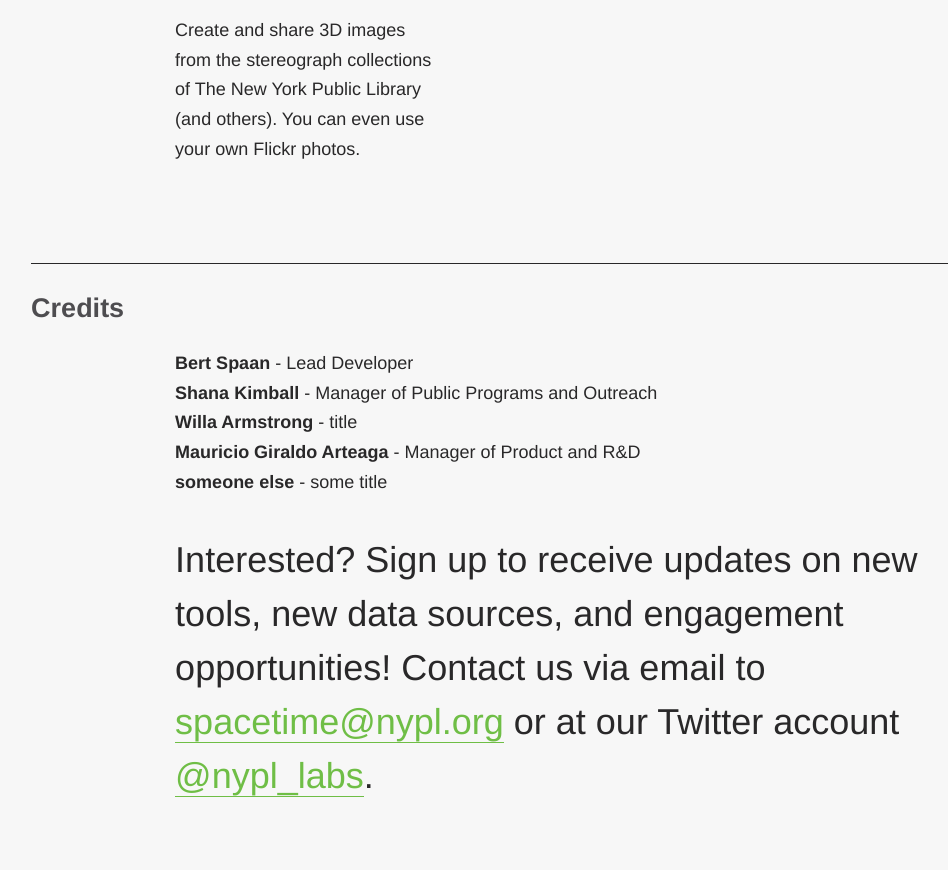
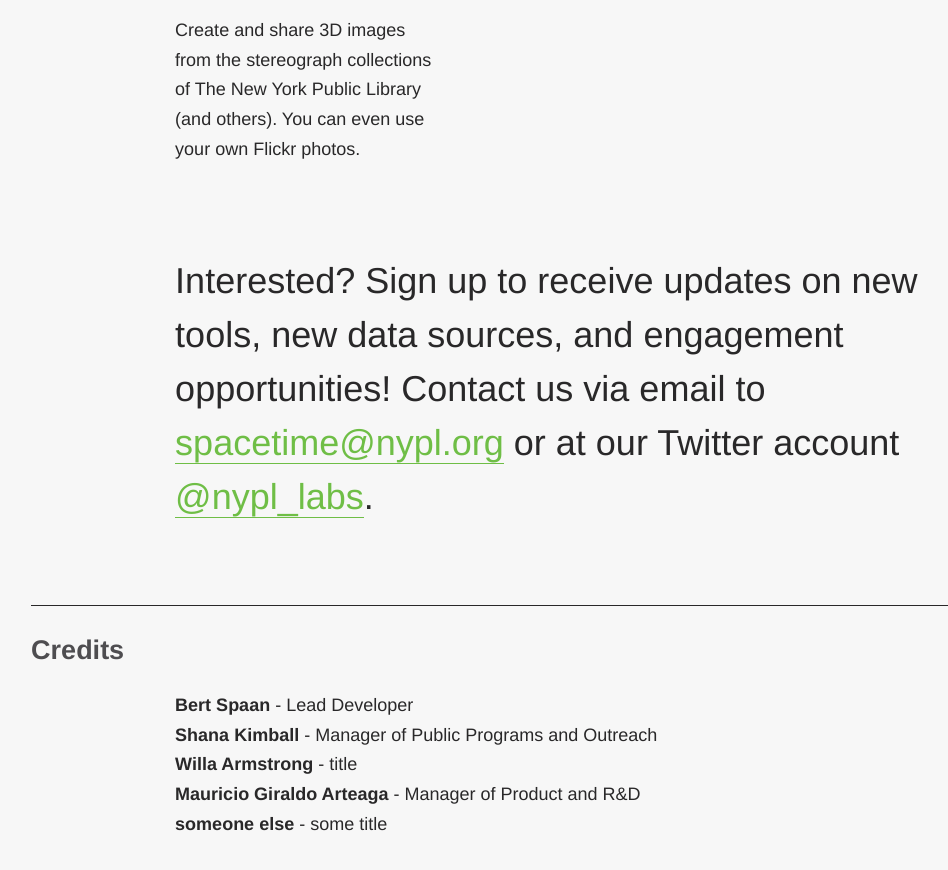
Before and after one commit to nypl-spacetime/nypl-spacetime.github.io, a Jekyll site: the page built from index.html, in a window 1280 px wide and 900 px high, scrolled down 5234 px. Shown: the top 870 px of the window, without its empty margins (134-1082 px from the left). Built offline with Jekyll 4.4.1, drawn with Linux system fonts in a browser that asks for light colours; some web fonts are replaced.

Commit message:
:space_invader: credits where they were before

```diff
--- a/index.html
+++ b/index.html
@@ -38,6 +38,10 @@
 </div>
 
 <div class="content">
+  <blockquote class="">Interested? Sign up to receive updates on new tools, new data sources, and engagement opportunities! Contact us via email to <a href="mailto:spacetime@nypl.org">spacetime@nypl.org</a> or at  our Twitter account <a href="https://twitter.com/nypl_labs">@nypl_labs</a>.</blockquote>
+</div>
+
+<div class="content">
   <h2 class="bordered">Credits</h2>
   <ul>
     <li><strong>Bert Spaan</strong> - Lead Developer</li>
@@ -48,10 +52,6 @@
   </ul>
 </div>
 
-<div class="content">
-  <blockquote class="">Interested? Sign up to receive updates on new tools, new data sources, and engagement opportunities! Contact us via email to <a href="mailto:spacetime@nypl.org">spacetime@nypl.org</a> or at  our Twitter account <a href="https://twitter.com/nypl_labs">@nypl_labs</a>.</blockquote>
-</div>
-
 <!-- <div class="map map1817"><h2 class="bottom">1817</h2></div>
 <div class="map map1797"><h2 class="top">1797</h2></div>
 <div class="map map1766"><h2 class="top">1766</h2></div>
```
